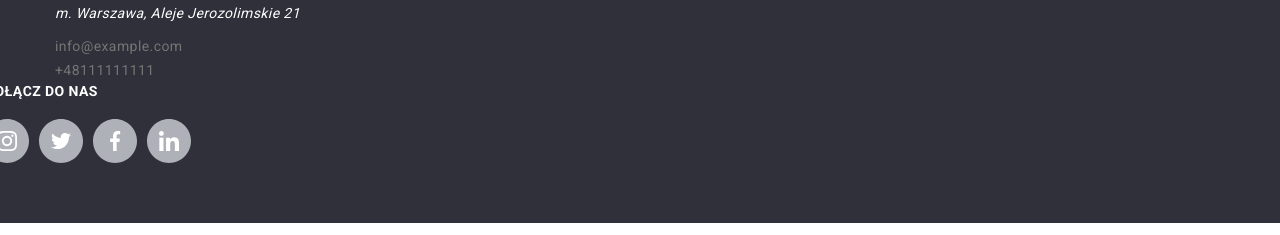
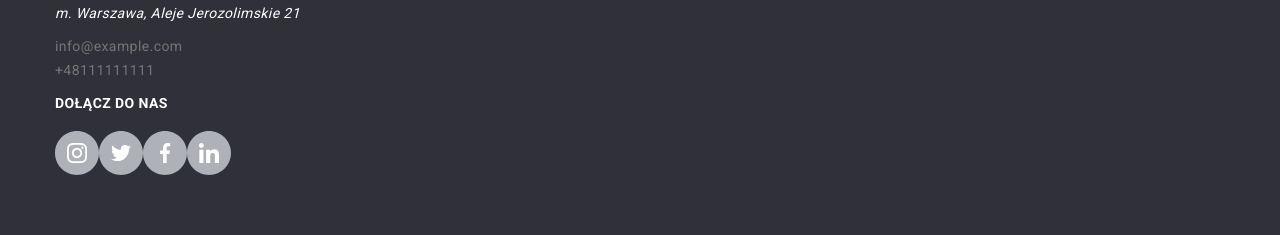
Before and after one commit to AdrianSiwek/goit-markup-hw-04, a plain HTML site: page index.html in a window 1280 px wide. Shown: the part 2719-2954 px from the top of the page. Drawn offline with Linux system fonts and the light colour scheme.

Commit message:
Update styles.css

```diff
--- a/css/styles.css
+++ b/css/styles.css
@@ -386,7 +386,7 @@ footer {
   color: var(--brand-mlight-color);
 }
 
-.social {
+.socialmedia {
   margin-top: 12px;
   padding-left: 70px;
 }
@@ -415,7 +415,6 @@ footer {
 
 .footer-socialmedia li {
   display: flex;
-  justify-content: space-between;
 }
 
 .icons-footer {
```
